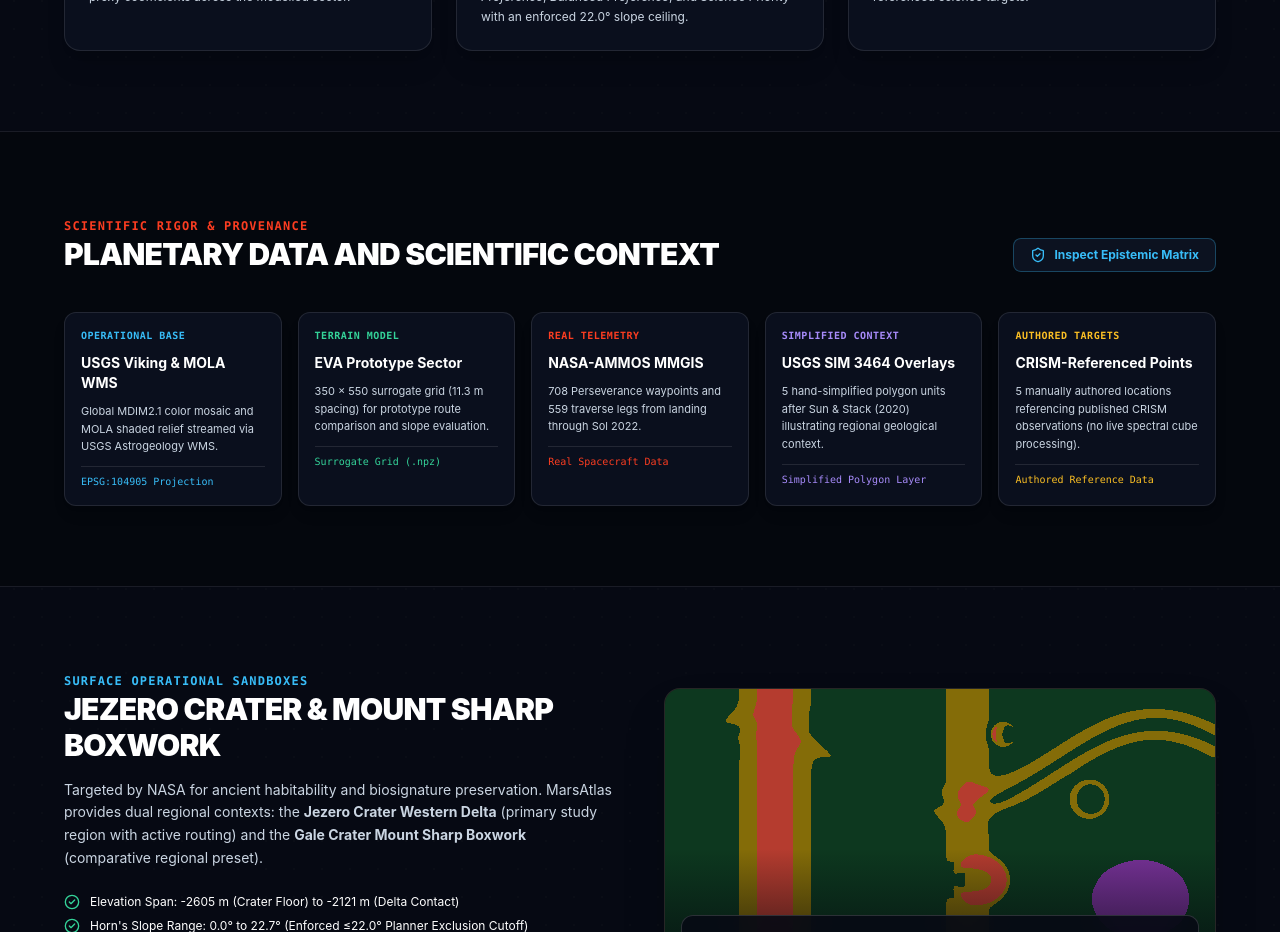
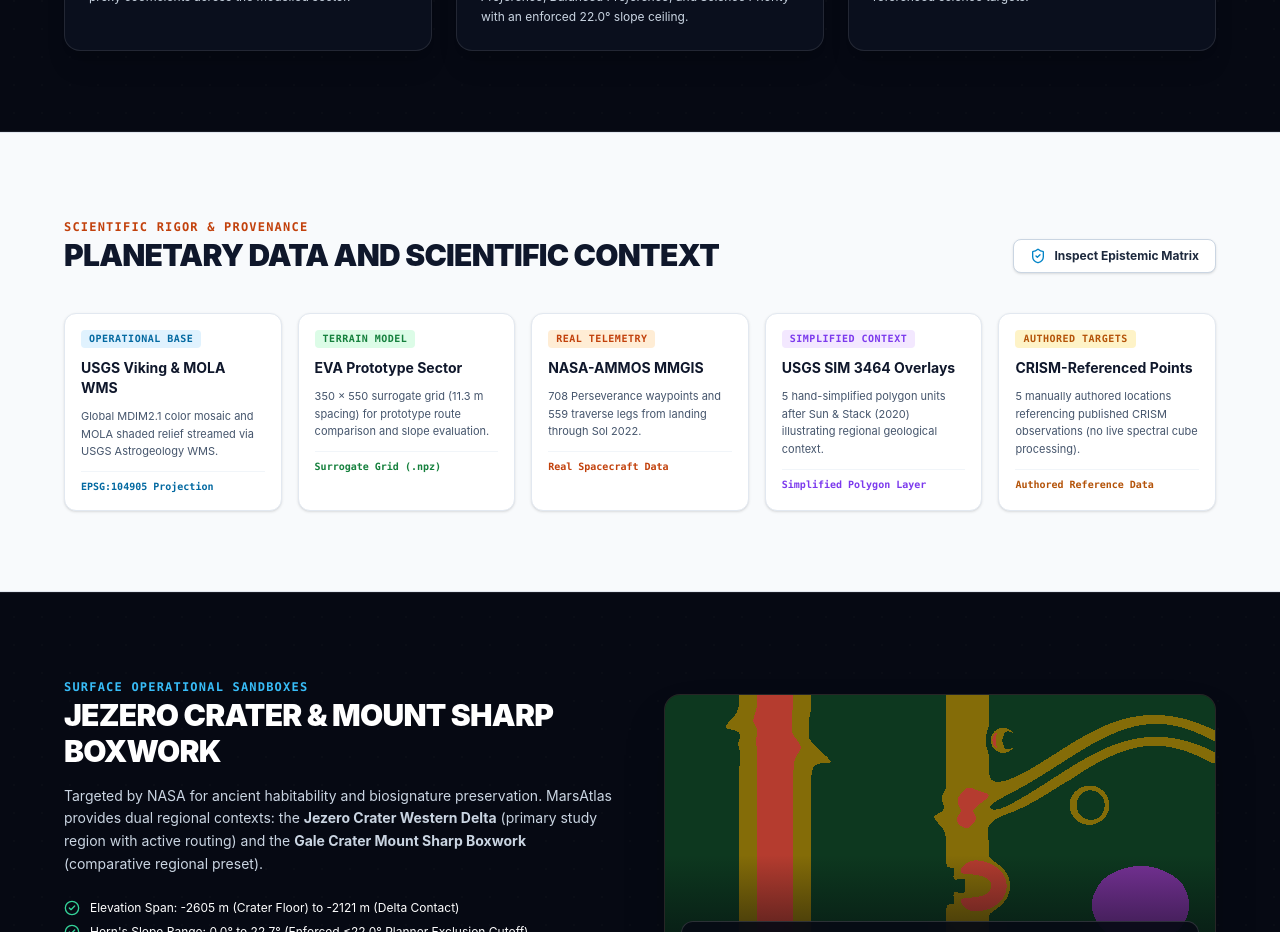
Before and after one commit to shubham25-droid/MarsAtlas, a Next.js app in the folder frontend/: page / in a window 1280 px wide. Shown: the part 3280-4212 px from the top of the page. Built offline with nearby package versions, Linux system fonts and the light colour scheme; no server answers.

Commit message:
style(ui): convert Planetary Data and Scientific Context section and Epistemic Modal to clean white theme

```diff
--- a/frontend/src/components/landing/LandingPage.tsx
+++ b/frontend/src/components/landing/LandingPage.tsx
@@ -246,84 +246,84 @@ export default function LandingPage({
         </div>
       </section>
 
-      {/* 4. DATA SOURCES & IMPLEMENTATION STATUS */}
-      <section className="w-full py-20 px-4 sm:px-6 bg-[#04070D]">
+      {/* 4. DATA SOURCES & IMPLEMENTATION STATUS (HIGH-CONTRAST LIGHT THEME) */}
+      <section className="w-full py-20 px-4 sm:px-6 bg-slate-50 border-y border-slate-200">
         <div className="max-w-6xl mx-auto space-y-10">
           <div className="flex flex-col md:flex-row md:items-end justify-between gap-4">
             <div className="space-y-1.5">
-              <span className="text-xs font-mono font-bold text-[#FC3D21] tracking-widest uppercase">
+              <span className="text-xs font-mono font-bold text-[#C2410C] tracking-widest uppercase">
                 SCIENTIFIC RIGOR &amp; PROVENANCE
               </span>
-              <h2 className="text-2xl sm:text-3xl font-black text-white uppercase tracking-tight font-sans">
+              <h2 className="text-2xl sm:text-3xl font-black text-slate-900 uppercase tracking-tight font-sans">
                 Planetary Data and Scientific Context
               </h2>
             </div>
             <button
               onClick={onOpenProvenance}
-              className="px-4 py-2 bg-[#0C1220] hover:bg-[#162034] border border-[#38BDF8]/30 text-[#38BDF8] text-xs font-bold rounded-lg flex items-center gap-2 transition-all self-start md:self-auto"
+              className="px-4 py-2 bg-white hover:bg-slate-100 border border-slate-300 hover:border-slate-400 text-slate-800 hover:text-slate-900 text-xs font-bold rounded-lg flex items-center gap-2 transition-all shadow-sm hover:shadow self-start md:self-auto"
             >
-              <ShieldCheck className="w-4 h-4 text-[#38BDF8]" />
+              <ShieldCheck className="w-4 h-4 text-[#0284C7]" />
               <span>Inspect Epistemic Matrix</span>
             </button>
           </div>
 
           <div className="grid grid-cols-1 sm:grid-cols-2 lg:grid-cols-5 gap-4 text-xs">
             {/* 1. Global Basemap */}
-            <div className="p-4 rounded-xl bg-[#0A0F1D] border border-white/10 space-y-2.5 shadow-lg">
-              <span className="text-[10px] font-mono text-[#38BDF8] font-bold uppercase tracking-wider block">Operational Base</span>
-              <h4 className="font-bold text-white text-sm">USGS Viking &amp; MOLA WMS</h4>
-              <p className="text-slate-300 text-[11px] leading-relaxed">
+            <div className="p-4 rounded-xl bg-white border border-slate-200 hover:border-slate-300 space-y-2.5 shadow-sm hover:shadow-md transition-all">
+              <span className="text-[10px] font-mono text-[#0369A1] bg-[#E0F2FE] px-2 py-0.5 rounded font-bold uppercase tracking-wider inline-block">Operational Base</span>
+              <h4 className="font-bold text-slate-900 text-sm font-sans">USGS Viking &amp; MOLA WMS</h4>
+              <p className="text-slate-600 text-[11px] leading-relaxed font-sans">
                 Global MDIM2.1 color mosaic and MOLA shaded relief streamed via USGS Astrogeology WMS.
               </p>
-              <div className="pt-2 border-t border-white/10 text-[10px] text-[#38BDF8] font-mono">
+              <div className="pt-2 border-t border-slate-100 text-[10px] text-[#0369A1] font-mono font-semibold">
                 EPSG:104905 Projection
               </div>
             </div>
 
             {/* 2. Topo Surrogate */}
-            <div className="p-4 rounded-xl bg-[#0A0F1D] border border-white/10 space-y-2.5 shadow-lg">
-              <span className="text-[10px] font-mono text-[#34D399] font-bold uppercase tracking-wider block">Terrain Model</span>
-              <h4 className="font-bold text-white text-sm">EVA Prototype Sector</h4>
-              <p className="text-slate-300 text-[11px] leading-relaxed">
+            <div className="p-4 rounded-xl bg-white border border-slate-200 hover:border-slate-300 space-y-2.5 shadow-sm hover:shadow-md transition-all">
+              <span className="text-[10px] font-mono text-[#15803D] bg-[#DCFCE7] px-2 py-0.5 rounded font-bold uppercase tracking-wider inline-block">Terrain Model</span>
+              <h4 className="font-bold text-slate-900 text-sm font-sans">EVA Prototype Sector</h4>
+              <p className="text-slate-600 text-[11px] leading-relaxed font-sans">
                 350 × 550 surrogate grid (11.3 m spacing) for prototype route comparison and slope evaluation.
               </p>
-              <div className="pt-2 border-t border-white/10 text-[10px] text-[#34D399] font-mono">
+              <div className="pt-2 border-t border-slate-100 text-[10px] text-[#15803D] font-mono font-semibold">
                 Surrogate Grid (.npz)
               </div>
             </div>
 
             {/* 3. Rover Telemetry */}
-            <div className="p-4 rounded-xl bg-[#0A0F1D] border border-white/10 space-y-2.5 shadow-lg">
-              <span className="text-[10px] font-mono text-[#FC3D21] font-bold uppercase tracking-wider block">Real Telemetry</span>
-              <h4 className="font-bold text-white text-sm">NASA-AMMOS MMGIS</h4>
-              <p className="text-slate-300 text-[11px] leading-relaxed">
+            <div className="p-4 rounded-xl bg-white border border-slate-200 hover:border-slate-300 space-y-2.5 shadow-sm hover:shadow-md transition-all">
+              <span className="text-[10px] font-mono text-[#C2410C] bg-[#FFEDD5] px-2 py-0.5 rounded font-bold uppercase tracking-wider inline-block">Real Telemetry</span>
+              <h4 className="font-bold text-slate-900 text-sm font-sans">NASA-AMMOS MMGIS</h4>
+              <p className="text-slate-600 text-[11px] leading-relaxed font-sans">
                 708 Perseverance waypoints and 559 traverse legs from landing through Sol 2022.
               </p>
-              <div className="pt-2 border-t border-white/10 text-[10px] text-[#FC3D21] font-mono">
+              <div className="pt-2 border-t border-slate-100 text-[10px] text-[#C2410C] font-mono font-semibold">
                 Real Spacecraft Data
               </div>
             </div>
 
             {/* 4. Geology Overlays */}
-            <div className="p-4 rounded-xl bg-[#0A0F1D] border border-white/10 space-y-2.5 shadow-lg">
-              <span className="text-[10px] font-mono text-[#A78BFA] font-bold uppercase tracking-wider block">Simplified Context</span>
-              <h4 className="font-bold text-white text-sm">USGS SIM 3464 Overlays</h4>
-              <p className="text-slate-300 text-[11px] leading-relaxed">
+            <div className="p-4 rounded-xl bg-white border border-slate-200 hover:border-slate-300 space-y-2.5 shadow-sm hover:shadow-md transition-all">
+              <span className="text-[10px] font-mono text-[#7C3AED] bg-[#F3E8FF] px-2 py-0.5 rounded font-bold uppercase tracking-wider inline-block">Simplified Context</span>
+              <h4 className="font-bold text-slate-900 text-sm font-sans">USGS SIM 3464 Overlays</h4>
+              <p className="text-slate-600 text-[11px] leading-relaxed font-sans">
                 5 hand-simplified polygon units after Sun &amp; Stack (2020) illustrating regional geological context.
               </p>
-              <div className="pt-2 border-t border-white/10 text-[10px] text-[#A78BFA] font-mono">
+              <div className="pt-2 border-t border-slate-100 text-[10px] text-[#7C3AED] font-mono font-semibold">
                 Simplified Polygon Layer
               </div>
             </div>
 
             {/* 5. Science Targets */}
-            <div className="p-4 rounded-xl bg-[#0A0F1D] border border-white/10 space-y-2.5 shadow-lg">
-              <span className="text-[10px] font-mono text-[#FBBF24] font-bold uppercase tracking-wider block">Authored Targets</span>
-              <h4 className="font-bold text-white text-sm">CRISM-Referenced Points</h4>
-              <p className="text-slate-300 text-[11px] leading-relaxed">
+            <div className="p-4 rounded-xl bg-white border border-slate-200 hover:border-slate-300 space-y-2.5 shadow-sm hover:shadow-md transition-all">
+              <span className="text-[10px] font-mono text-[#B45309] bg-[#FEF3C7] px-2 py-0.5 rounded font-bold uppercase tracking-wider inline-block">Authored Targets</span>
+              <h4 className="font-bold text-slate-900 text-sm font-sans">CRISM-Referenced Points</h4>
+              <p className="text-slate-600 text-[11px] leading-relaxed font-sans">
                 5 manually authored locations referencing published CRISM observations (no live spectral cube processing).
               </p>
-              <div className="pt-2 border-t border-white/10 text-[10px] text-[#FBBF24] font-mono">
+              <div className="pt-2 border-t border-slate-100 text-[10px] text-[#B45309] font-mono font-semibold">
                 Authored Reference Data
               </div>
             </div>
```
Also changed, not shown: frontend/src/components/shared/DataProvenanceModal.tsx (+51 -51 lines).
